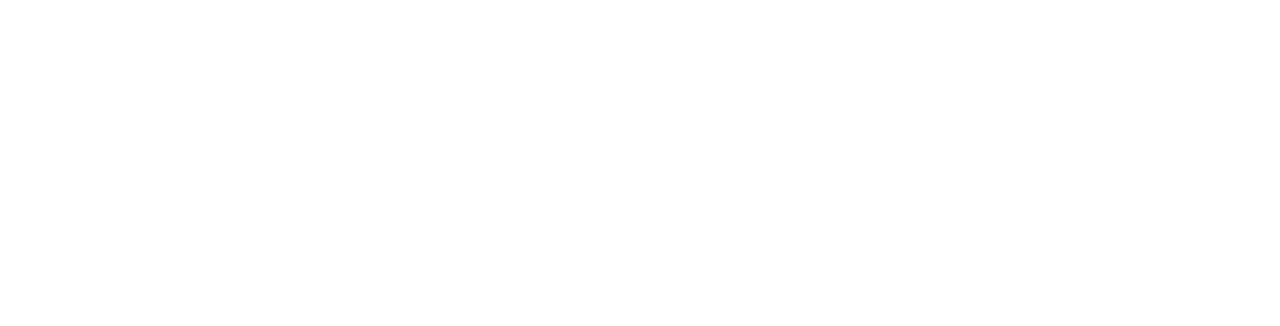
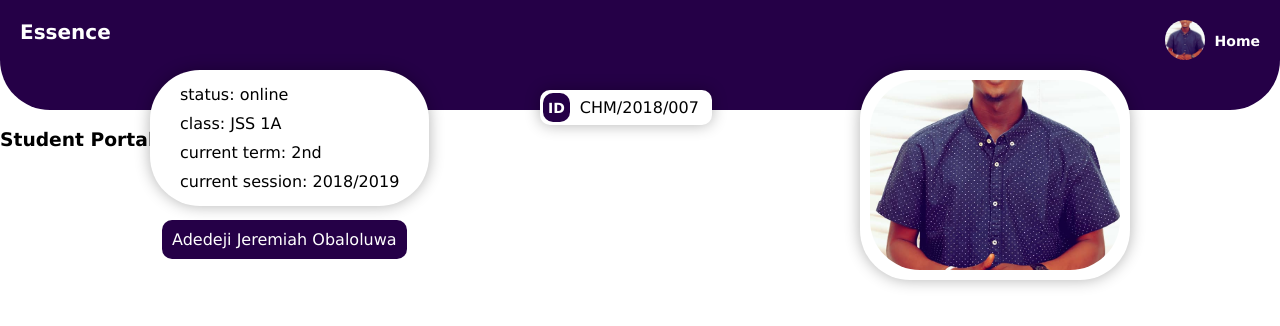
Before and after one commit to drjerry-sys/sdbm, a React (Create React App) app: page /student-portal in a window 1280 px wide. Shown: the top 326 px of the page. Built offline with nearby package versions, Linux system fonts and the light colour scheme.

Commit message:
just commit

```diff
--- a/src/App.js
+++ b/src/App.js
@@ -1,6 +1,6 @@
 import './App.css';
 import {  Switch, Route } from 'react-router-dom';
-import { Login, ResetPassword } from './components';
+import { Login, ResetPassword, StudentPortal } from './components';
 
 function App() {
   return (
@@ -8,6 +8,7 @@
       <Switch>
         <Route path="/login" component={Login} />
         <Route path="/reset-password" component={ResetPassword} />
+        <Route path="/student-portal" component={StudentPortal} />
       </Switch>
     </div>
   );
--- a/src/components/Navbar/Navbar.jsx
+++ b/src/components/Navbar/Navbar.jsx
@@ -1,9 +1,44 @@
 import React from 'react';
 import './Navbar.scss';
+import profilePic from '../../assets/images/profile-pic.jpg';
+import { Link } from 'react-router-dom';
 
-const Navbar = () => {
+const Navbar = ({ portalType }) => {
     return (
-        <div className="navbar"></div>
+        <div className="navbar">
+            <div className="top">
+                <span className="topLogo">Essence</span>
+                <div className="profile">
+                    <div className="profile_pic">
+                        <img src={profilePic} alt="profile pic" />
+                    </div>
+                    <div className="moreContents">
+                        <span className="optChoice">Home</span>
+                        <div className="profileContent">
+                            <span>Home</span>
+                            <span>Settings</span>
+                            <span>Log Out</span>
+                        </div>
+                    </div>
+                </div>
+            </div>
+            <div className="nav-bottom">
+                <div className="studentInfo">
+                    <span>status: online</span>
+                    <span>class: JSS 1A</span>
+                    <span>current term: 2nd</span>
+                    <span>current session: 2018/2019</span>
+                </div>
+                <span className="nameSpan">Adedeji Jeremiah Obaloluwa</span>
+                <div className="reg_no">
+                    <div className="nav-id"><span>ID</span></div>
+                    <div className="nav-id-no"><span>CHM/2018/007</span></div>
+                </div>
+                <div className="profilePic">
+                    <img src={profilePic} alt="profile pic" />
+                </div>
+            </div>
+        </div>
      );
 }
 
--- a/src/components/Navbar/Navbar.scss
+++ b/src/components/Navbar/Navbar.scss
@@ -0,0 +1,164 @@
+.navbar {
+    width: 100%;
+    padding: 20px 20px;
+    background-color: var(--main-color);
+    box-sizing: border-box;
+    overflow: hidden;
+    border-radius: 0 0 50px 50px;
+
+    .top {
+        width: 100%;
+        display: flex;
+        justify-content: space-between;
+        border-radius: 20px;
+
+        .topLogo {
+            font-weight: 600;
+            font-size: 20px;
+            color: white;
+        }
+
+        .profile {
+            display: flex;
+            align-items: center;
+            cursor: pointer;
+
+            .moreContents {
+
+                span {
+                    font-size: 14px;
+                    font-weight: 600;
+                    color: white;
+
+                    &.optChoice {
+                        margin-left: 10px;
+                    }
+                }
+
+                .profileContent {
+                    display: none;
+
+                    span {
+                        color: white;
+                        padding: 5px 10px;
+                    }
+                }
+
+                &:hover {
+                    .profileContent {
+                        display: flex;
+                        flex-direction: column;
+                        z-index: 999;
+                        background-color: #000;
+                        padding: 15px 5px;
+                        position: absolute;
+                        top: 15px;
+                        right: 10px;
+                        border-radius: 7px;
+                        transition: all .35s ease-in-out;
+                    }
+                }
+            }
+
+
+            .profile_pic {
+                display: flex;
+
+                img {
+                    width: 40px;
+                    height: 40px;
+                    border-radius: 50%;
+                    top: 0;
+                    object-fit: cover;
+                }
+            }
+        }
+    }
+
+    .nav-bottom {
+        height: 30px;
+        .studentInfo {
+            display: flex;
+            flex-direction: column;
+            padding: 10px;
+            position: absolute;
+            top: 70px;
+            left: 150px;
+            background-color: #fff;
+            border-radius: 50px;
+            box-shadow: 0 0 15px 0 rgba(0, 0, 0, 0.3);
+
+            span {
+                padding: 5px 20px;
+            }
+        }
+
+        .nameSpan {
+            padding: 10px;
+            background-color: var(--main-color);
+            color: white;
+            position: absolute;
+            top: 220px;
+            left: 162px;
+            border-radius: 10px;
+        }
+
+        .reg_no {
+            display: flex;
+            align-items: center;
+            background-color: #fff;
+            border-radius: 10px;
+            padding: 3px;
+            width: fit-content;
+            position: absolute;
+            top: 90px;
+            left: calc((100vw / 2) - 100px);
+            margin: auto;
+            box-shadow: 0 0 15px 0 rgba(0, 0, 0, 0.3);
+
+            .nav-id {
+                border-radius: 10px;
+                padding: 5px;
+                flex: 1;
+                background-color: var(--main-color);
+
+                span {
+                    color: white;
+                    font-size: 14px;
+                    font-weight: 600;
+                }
+            }
+
+            .nav-id-no {
+                flex: 5;
+
+                span {
+                    padding: 10px;
+                    font-weight: 500;
+                }
+            }
+        }
+
+        .profilePic {
+            display: flex;
+            flex-direction: column;
+            padding: 10px;
+            position: absolute;
+            top: 70px;
+            right: 150px;
+            height: 100px;
+            background-color: #fff;
+            border-radius: 50px;
+            width: 250px;
+            height: 190px;
+            box-shadow: 0 0 15px 0 rgba(0, 0, 0, 0.3);
+
+            img {
+                height: 100%;
+                width: 100%;
+                object-fit: cover;
+                border-radius: 50px;
+            }
+        }
+    }
+}
--- a/src/components/index.js
+++ b/src/components/index.js
@@ -1,2 +1,3 @@
 export { default as Login } from './pages/Login/Login';
 export { default as ResetPassword } from './pages/ResetPassword/ResetPassword';
+export { default as StudentPortal } from './pages/StudentPortal/StudentPortal';
--- /dev/null
+++ b/src/components/pages/StudentPortal/StudentPortal.jsx
@@ -0,0 +1,15 @@
+import React from 'react';
+import Navbar from '../../Navbar/Navbar';
+
+const StudentPortal = () => {
+    return (
+        <div className="studentPortal">
+            <Navbar portalType="student" />
+            <div className="portalTitle">
+                <h3>Student Portal</h3>
+            </div>
+        </div>
+     );
+}
+
+export default StudentPortal;
--- /dev/null
+++ b/src/components/pages/StudentPortal/StudentPortal.scss
@@ -0,0 +1,9 @@
+.studentPortal {
+    .portalTitle {
+        width: 100%;
+
+        h3 {
+            text-align: center;
+        }
+    }
+}
```
Also changed, not shown: src/assets/images/profile-pic.jpg (added).
